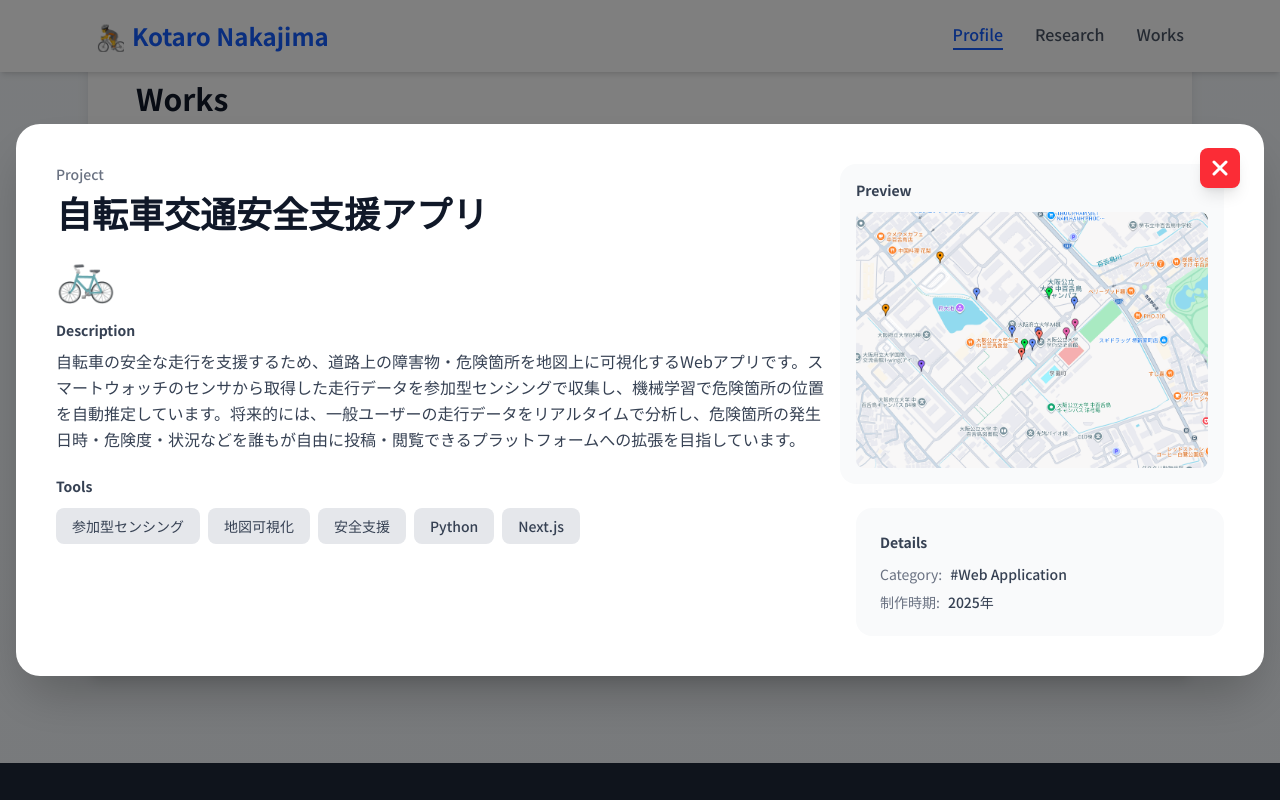
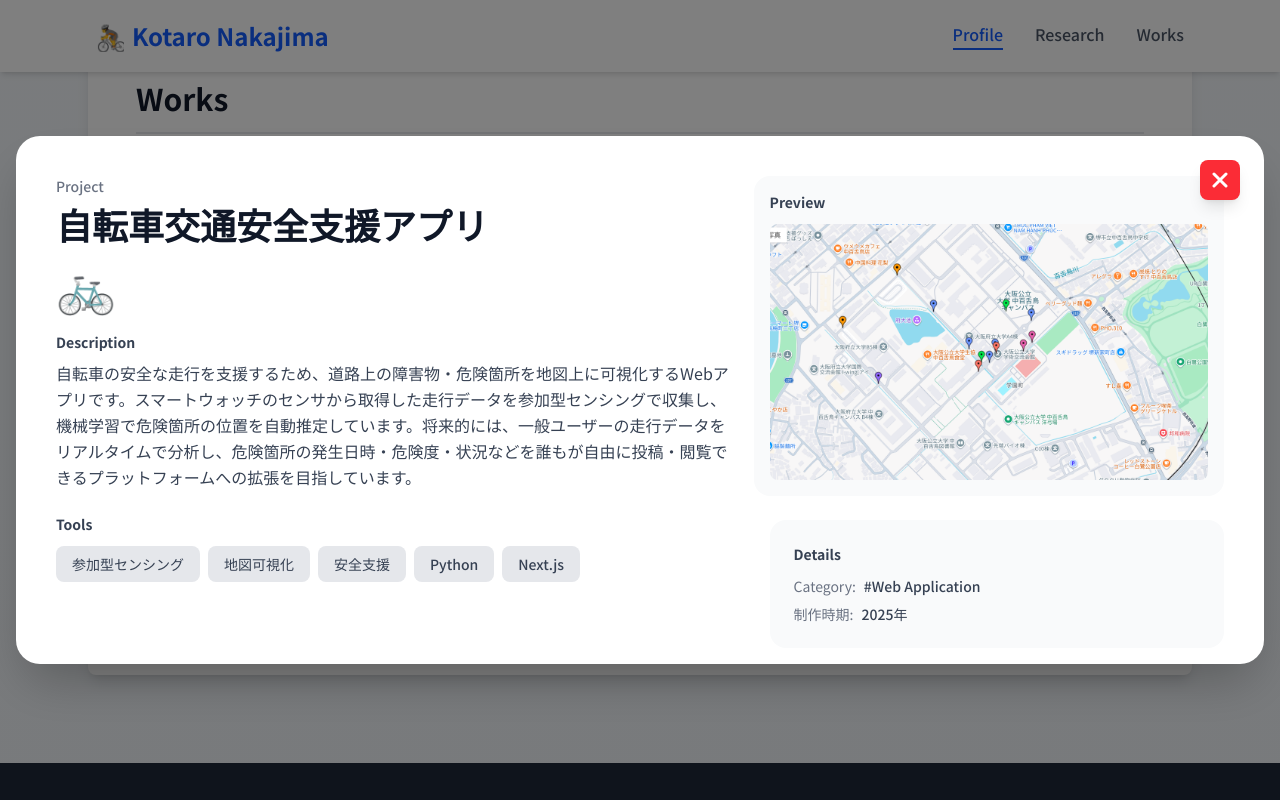
Before and after one commit to naka03193282/my-portfolio, a Next.js app: page / in a window 1280 px wide. Both pictures are taken after a click on the button 382 px from the left and 1862 px from the top of the page. Shown: the part 1462-2262 px from the top of the page. Built offline with nearby package versions, Linux system fonts and the light colour scheme.

Commit message:
fiix: works部分のダイアログのui修正

```diff
--- a/app/components/Works.tsx
+++ b/app/components/Works.tsx
@@ -74,7 +74,7 @@ export default function Works() {
               <h3 className="text-xl font-bold text-gray-900 mb-3 group-hover:text-blue-600 transition-colors">
                 {work.title}
               </h3>
-              <p className="text-gray-600 text-sm leading-relaxed line-clamp-4 flex-1">{work.shortDesc}</p>
+              <p className="text-gray-600 text-sm leading-relaxed line-clamp-6 flex-1">{work.shortDesc}</p>
               <div className="flex justify-end mt-3">
                 <span className="inline-flex items-center gap-1 text-blue-500 text-sm font-medium group-hover:text-blue-700 transition-colors">
                   もっと見る
@@ -109,9 +109,9 @@ export default function Works() {
               </svg>
             </button>
 
-            <div className="grid grid-cols-1 lg:grid-cols-3 gap-8 p-10">
+            <div className="grid grid-cols-1 lg:grid-cols-[3fr_2fr] gap-8 pt-10 px-10 pb-4">
               {/* 左側：メインコンテンツ */}
-              <div className="lg:col-span-2 space-y-6">
+              <div className="space-y-6">
                 <div>
                   <h3 className="text-sm font-medium text-gray-500 mb-2">Project</h3>
                   <h2 className="text-4xl font-bold text-gray-900 mb-4">{selected.title}</h2>
```
